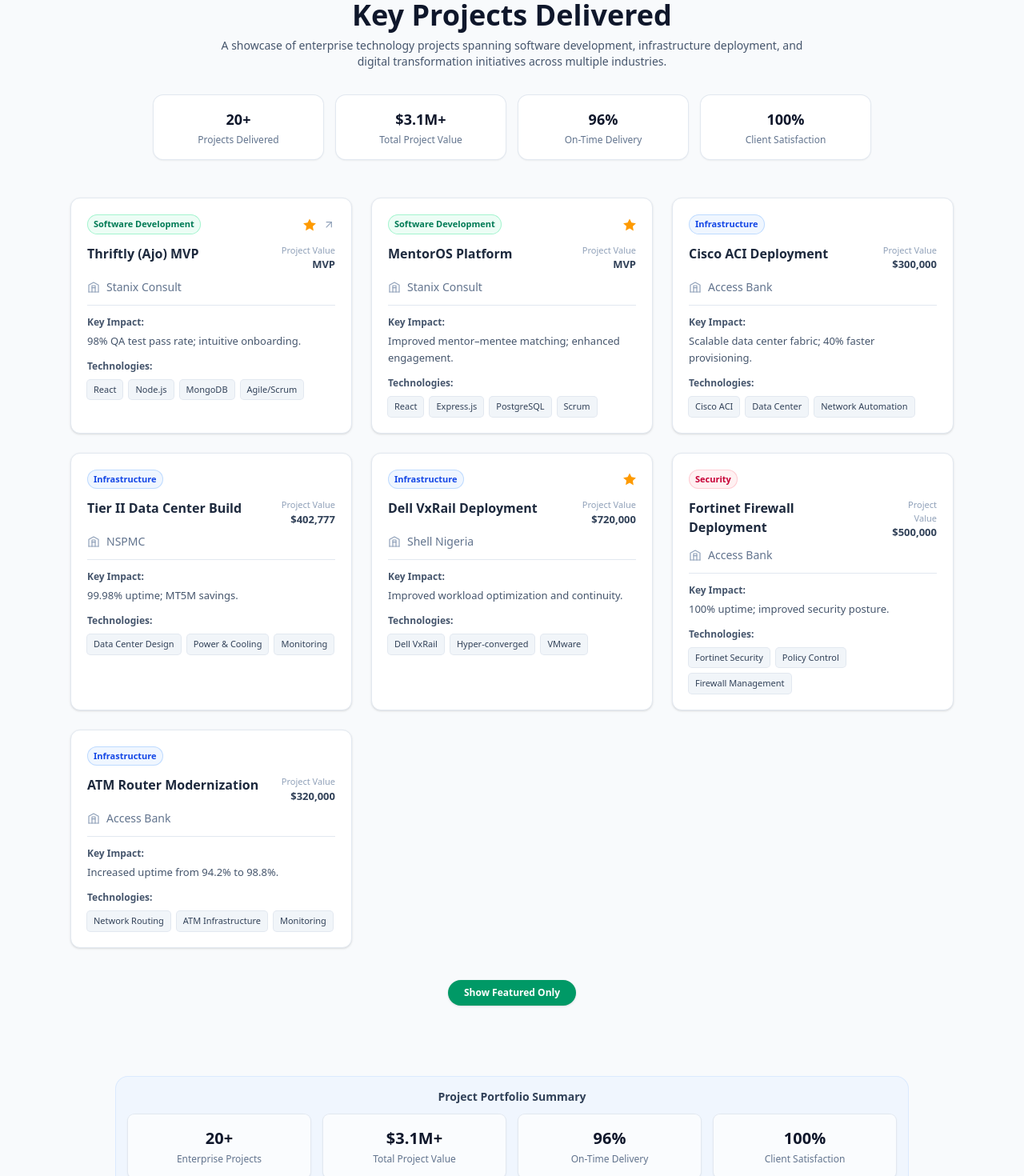
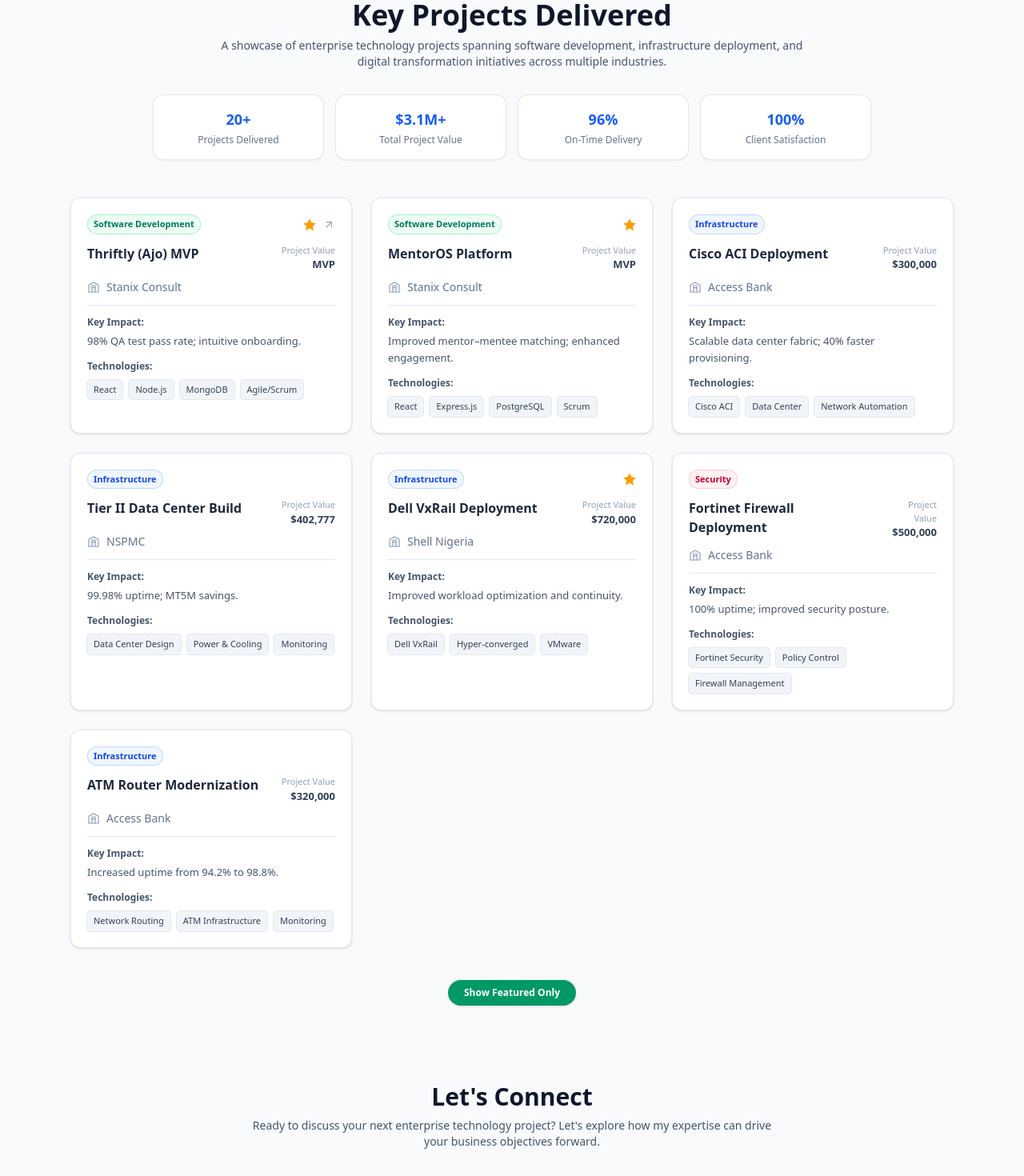
Before and after one commit to akwadhana/Azeez-portfolio, a React (Vite) app: page / in a window 1280 px wide. Shown: the part 3860-5330 px from the top of the page at 80% size. Built offline with nearby package versions, Linux system fonts and the light colour scheme.

Commit message:
code updated

```diff
--- a/src/pages/Connect.tsx
+++ b/src/pages/Connect.tsx
@@ -180,35 +180,7 @@
 }
 
 /* ---------- Components ---------- */
-function StatsSummary() {
-  return (
-    <section className="bg-slate-50 py-6 dark:bg-slate-950">
-      <div className="mx-auto max-w-5xl px-4">
-        <div className="rounded-2xl bg-blue-50/80 p-4 ring-1 ring-inset ring-blue-100 dark:bg-blue-950/30 dark:ring-blue-900/50">
-          <p className="text-center text-sm font-semibold text-slate-700 dark:text-slate-300">
-            Project Portfolio Summary
-          </p>
 
-          <div className="mt-3 grid grid-cols-2 gap-4 sm:grid-cols-4">
-            {stats.map((s, i) => (
-              <div
-                key={i}
-                className="rounded-lg bg-white/70 p-4 text-center shadow-sm ring-1 ring-slate-200 dark:bg-slate-900/60 dark:ring-slate-800"
-              >
-                <div className="text-xl font-semibold text-slate-900 dark:text-slate-100">
-                  {s.value}
-                </div>
-                <div className="mt-1 text-xs text-slate-500 dark:text-slate-400">
-                  {s.label}
-                </div>
-              </div>
-            ))}
-          </div>
-        </div>
-      </div>
-    </section>
-  );
-}
 
 function ContactLeft() {
   return (
@@ -404,7 +376,7 @@
 export default function ContactAndSummary() {
   return (
     <main className="bg-slate-50 text-slate-900 dark:bg-slate-950 dark:text-slate-100">
-      <StatsSummary />
+
 
       <section className="py-8">
         <div className="mx-auto max-w-5xl px-4">
--- a/src/pages/Project.tsx
+++ b/src/pages/Project.tsx
@@ -295,15 +295,25 @@
     <motion.div
       key={s.label}
       variants={cardVariants}
-              className="rounded-xl bg-white px-4 py-4 text-center shadow-sm ring-1 ring-slate-200 dark:bg-slate-900 dark:ring-slate-800"
+      whileHover={{
+        scale: 1.06,
+        y: -4,
+      }}
+      transition={{ type: "spring", stiffness: 300, damping: 18 }}
+      className="rounded-xl bg-white px-4 py-4 text-center shadow-sm ring-1 ring-slate-200 dark:bg-slate-900 dark:ring-slate-800 cursor-pointer transition-colors duration-300 hover:text-blue-600"
     >
-              <div className="text-lg font-semibold text-slate-900 dark:text-slate-100">
+      <div className="text-lg font-semibold text-blue-600 dark:text-slate-100">
         {s.value}
       </div>
-              <div className="mt-1 text-xs text-slate-500 dark:text-slate-400">{s.label}</div>
+      <div className="mt-1 text-xs text-slate-500 dark:text-slate-400">
+        {s.label}
+      </div>
     </motion.div>
   ))}
 </motion.div>
+
+
+
 
         {/* Project Cards */}
         <motion.div
```
Lines whose indentation alone changed are shown as unchanged.
